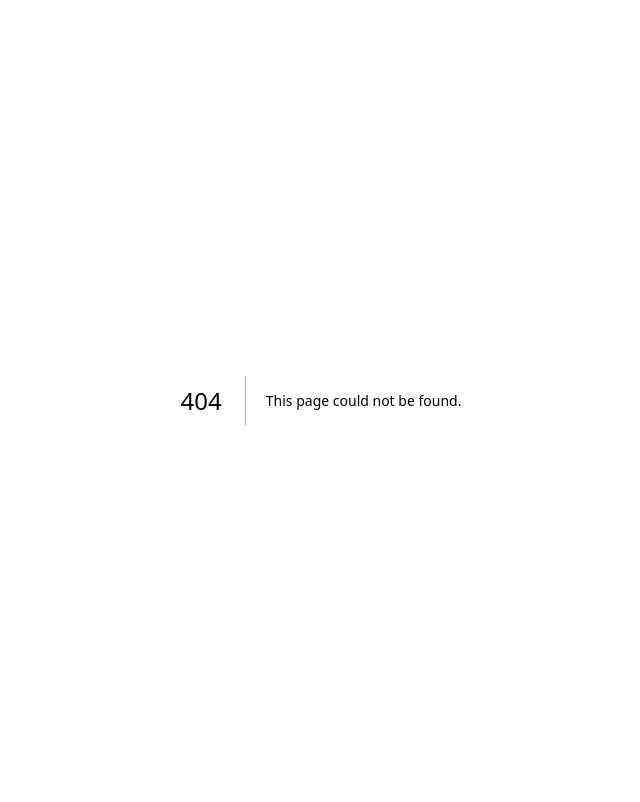
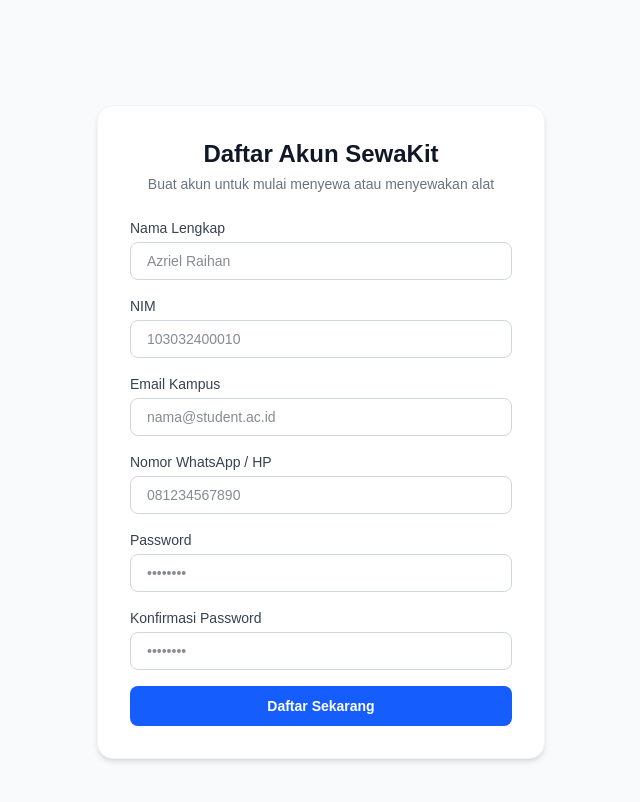
Before and after one commit to arazzki/SewaKit, a Next.js app in the folder frontend/: page /register in a window 1280 px wide. Before the commit this address had no page. Shown: the top 802 px of the page, without its empty margins (319-959 px from the left). Built offline with nearby package versions, Linux system fonts and the light colour scheme.

Commit message:
feat: membuat halaman register

```diff
--- /dev/null
+++ b/frontend/src/app/register/page.tsx
@@ -0,0 +1,121 @@
+'use client';
+
+import { useState } from 'react';
+
+export default function RegisterPage() {
+  const [formData, setFormData] = useState({
+    name: '',
+    nim: '',
+    email: '',
+    phone: '',
+    password: '',
+    password_confirmation: '',
+  });
+
+  const handleChange = (e: React.ChangeEvent<HTMLInputElement>) => {
+    setFormData({ ...formData, [e.target.name]: e.target.value });
+  };
+
+  const handleSubmit = (e: React.FormEvent) => {
+    e.preventDefault();
+    console.log(formData);
+  };
+
+  return (
+    <div className="flex min-h-screen items-center justify-center bg-gray-50 p-4 my-8">
+      <div className="w-full max-w-md rounded-2xl bg-white p-8 shadow-md border border-gray-100">
+        <div className="text-center mb-6">
+          <h1 className="text-2xl font-bold text-gray-900">Daftar Akun SewaKit</h1>
+          <p className="text-sm text-gray-500 mt-1">Buat akun untuk mulai menyewa atau menyewakan alat</p>
+        </div>
+
+        <form onSubmit={handleSubmit} className="space-y-4">
+          <div>
+            <label className="block text-sm font-medium text-gray-700 mb-1">Nama Lengkap</label>
+            <input
+              type="text"
+              name="name"
+              required
+              placeholder="Azriel Raihan"
+              value={formData.name}
+              onChange={handleChange}
+              className="w-full rounded-lg border border-gray-300 px-4 py-2 text-sm focus:border-blue-500 focus:outline-none"
+            />
+          </div>
+
+          <div>
+            <label className="block text-sm font-medium text-gray-700 mb-1">NIM</label>
+            <input
+              type="text"
+              name="nim"
+              required
+              placeholder="103032400010"
+              value={formData.nim}
+              onChange={handleChange}
+              className="w-full rounded-lg border border-gray-300 px-4 py-2 text-sm focus:border-blue-500 focus:outline-none"
+            />
+          </div>
+
+          <div>
+            <label className="block text-sm font-medium text-gray-700 mb-1">Email Kampus</label>
+            <input
+              type="email"
+              name="email"
+              required
+              placeholder="nama@student.ac.id"
+              value={formData.email}
+              onChange={handleChange}
+              className="w-full rounded-lg border border-gray-300 px-4 py-2 text-sm focus:border-blue-500 focus:outline-none"
+            />
+          </div>
+
+          <div>
+            <label className="block text-sm font-medium text-gray-700 mb-1">Nomor WhatsApp / HP</label>
+            <input
+              type="tel"
+              name="phone"
+              required
+              placeholder="081234567890"
+              value={formData.phone}
+              onChange={handleChange}
+              className="w-full rounded-lg border border-gray-300 px-4 py-2 text-sm focus:border-blue-500 focus:outline-none"
+            />
+          </div>
+
+          <div>
+            <label className="block text-sm font-medium text-gray-700 mb-1">Password</label>
+            <input
+              type="password"
+              name="password"
+              required
+              placeholder="••••••••"
+              value={formData.password}
+              onChange={handleChange}
+              className="w-full rounded-lg border border-gray-300 px-4 py-2 text-sm focus:border-blue-500 focus:outline-none"
+            />
+          </div>
+
+          <div>
+            <label className="block text-sm font-medium text-gray-700 mb-1">Konfirmasi Password</label>
+            <input
+              type="password"
+              name="password_confirmation"
+              required
+              placeholder="••••••••"
+              value={formData.password_confirmation}
+              onChange={handleChange}
+              className="w-full rounded-lg border border-gray-300 px-4 py-2 text-sm focus:border-blue-500 focus:outline-none"
+            />
+          </div>
+
+          <button
+            type="submit"
+            className="w-full rounded-lg bg-blue-600 py-2.5 text-sm font-semibold text-white transition hover:bg-blue-700"
+          >
+            Daftar Sekarang
+          </button>
+        </form>
+      </div>
+    </div>
+  );
+}
```
